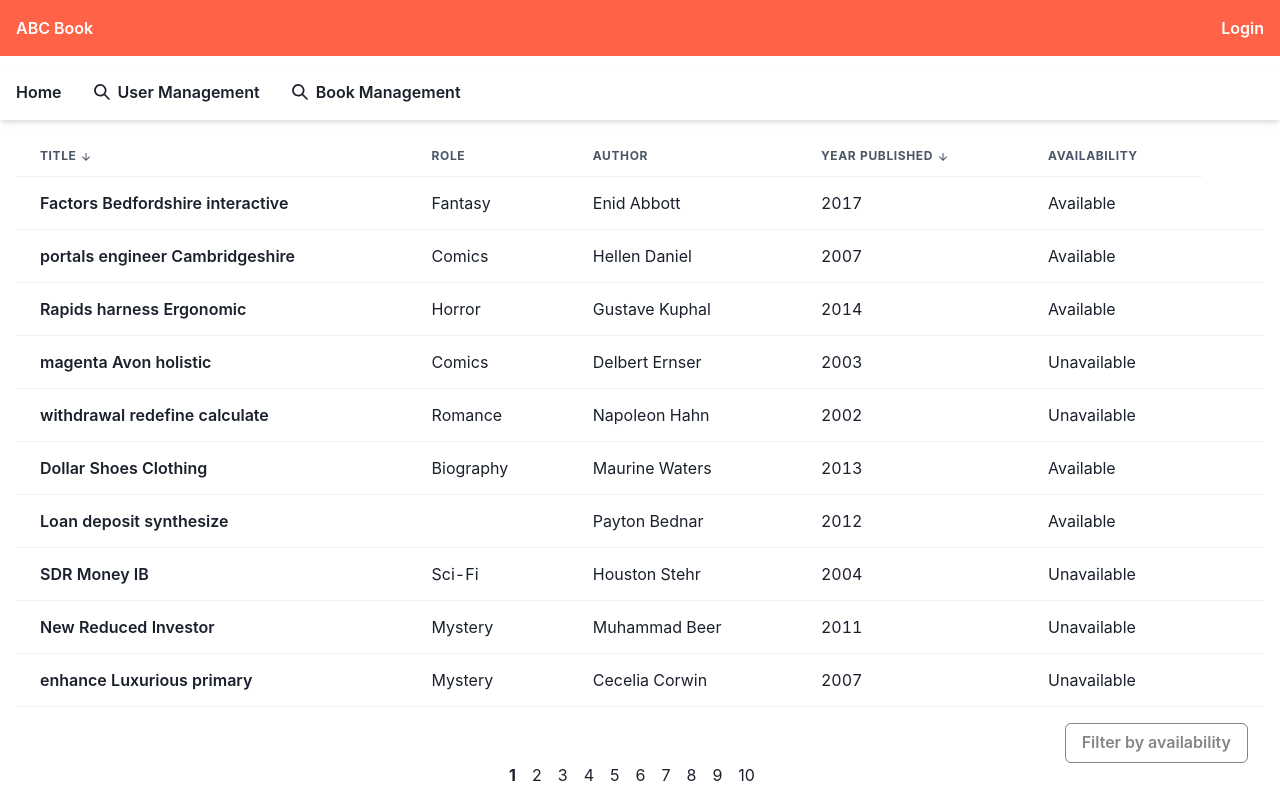
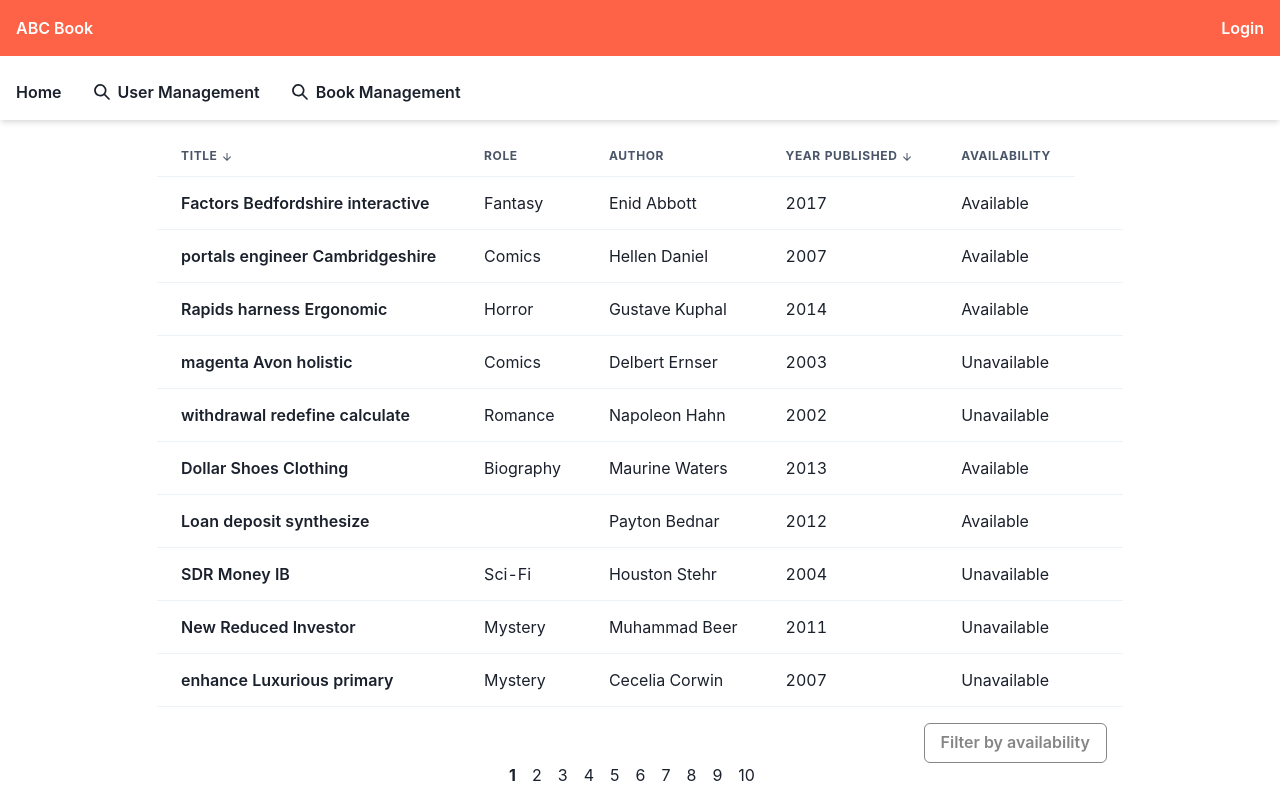
Before and after one commit to benjacoblee/abc-book, a React (Create React App) app: page /books in a window 1280 px wide. Built offline with nearby package versions, Linux system fonts and the light colour scheme.

Commit message:
chore: change container props

```diff
--- a/src/pages/Books.tsx
+++ b/src/pages/Books.tsx
@@ -74,7 +74,7 @@ const Books = () => {
     };
 
     return (
-        <Container maxW="-moz-fit-content">
+        <Container maxW="fit-content">
             <TableContainer mb={4}>
                 <Table variant="simple">
                     <Thead>
```
